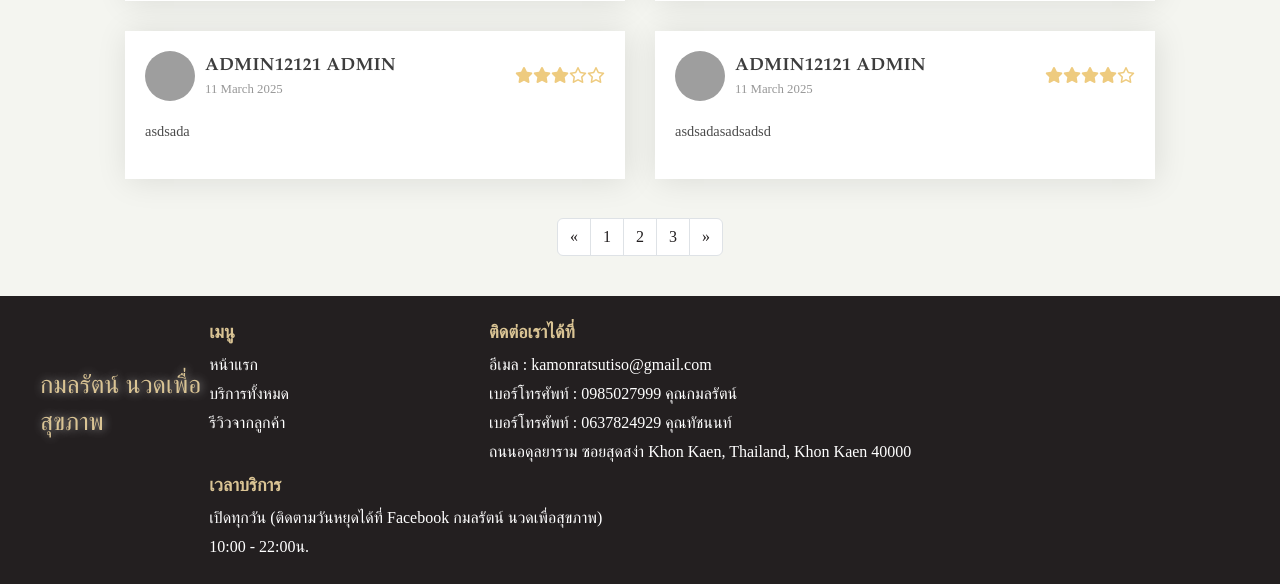
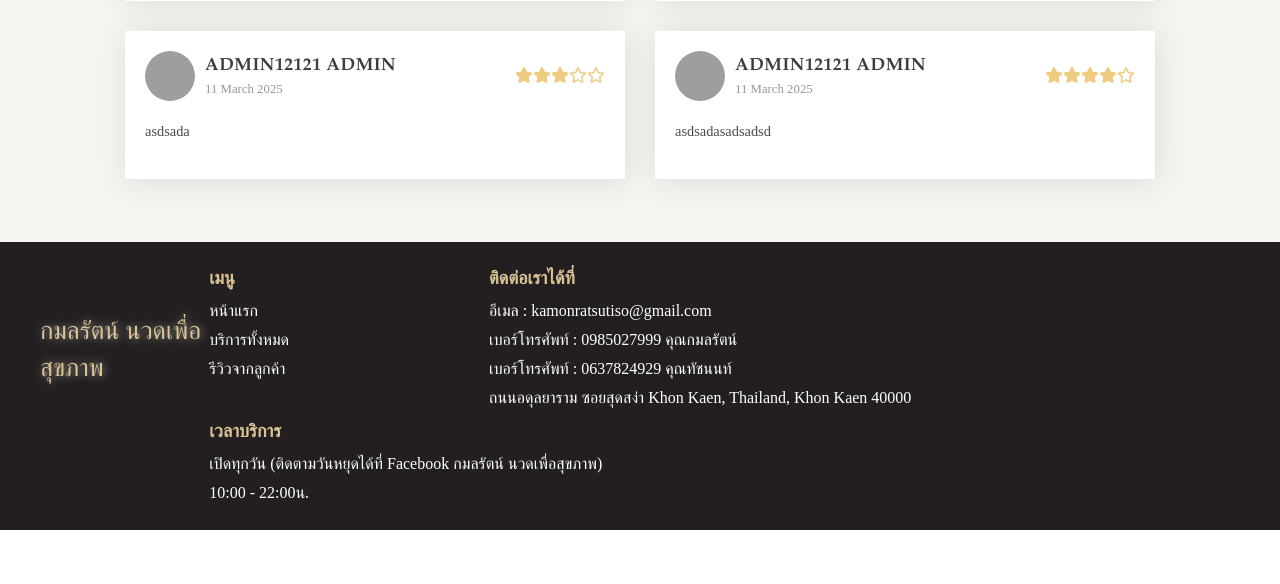
Before and after one commit to HukikuniXVII/DBMS, a Django app: page /review/ in a window 1280 px wide. Shown: the part 805-1389 px from the top of the page. After the commit the page ends 1335 px from the top, so only its background shows below. Run offline with Django 5.2, Linux system fonts and the light colour scheme; data comes from the database, SQL or seed files in the repository; both versions use the stored data as it was after the commit; some libraries are stand-ins or nearby versions; some web fonts are replaced; grey boxes are pictures that could not be loaded.

Commit message:
dsfdsfdsfdsfdsf

```diff
--- a/serviceApp/templates/review.html
+++ b/serviceApp/templates/review.html
@@ -259,24 +259,6 @@
         // โหลดรีวิวเมื่อหน้าเว็บโหลดเสร็จ
         document.addEventListener("DOMContentLoaded", loadReviews);
     </script>
-    <!-- PAGE-NAV -->
-    <nav aria-label="Page navigation ">
-        <ul class="pagination">
-            <li class="page-item">
-                <a class="page-link" href="#" aria-label="Previous">
-                    <span aria-hidden="true">&laquo;</span>
-                </a>
-            </li>
-            <li class="page-item"><a class="page-link" href="#">1</a></li>
-            <li class="page-item"><a class="page-link" href="#">2</a></li>
-            <li class="page-item"><a class="page-link" href="#">3</a></li>
-            <li class="page-item">
-                <a class="page-link" href="#" aria-label="Next">
-                    <span aria-hidden="true">&raquo;</span>
-                </a>
-            </li>
-        </ul>
-    </nav>
     <br>
 
     <script src='https://kit.fontawesome.com/c8e4d183c2.js'></script>
--- a/serviceApp/urls.py
+++ b/serviceApp/urls.py
@@ -39,6 +39,7 @@ urlpatterns = [
     path('service/', views.service_list, name='services_list'),
 
     # REVIEW admin
+    path('delete-review/<int:review_id>/', views.delete_review, name='delete_review'),
     path('admin-reviews/', views.manage_reviews, name='admin_reviews'),
 
     # BOOKING admin
--- a/serviceApp/views.py
+++ b/serviceApp/views.py
@@ -81,10 +81,9 @@ def service_list(request):
     services = Service.objects.all()
     return render(request, 'service.html', {'services': services})
 
-@user_passes_test(superuser_required)
 def get_reviews(request):
     if request.method == "GET":
-        reviews = Review.objects.select_related("user").order_by("-review_date")[:10]
+        reviews = Review.objects.select_related("user").order_by("-review_date")
         review_list = [
             {
                 "name": review.user.get_full_name(),
@@ -97,6 +96,7 @@ def get_reviews(request):
         ]
         return JsonResponse({"reviews": review_list}, safe=False)
     return JsonResponse({"error": "Invalid request method"}, status=405)
+
 
 def get_review_stats(request):
     reviews = Review.objects.all()
@@ -734,3 +734,9 @@ def check_timeslot_availability(request):
 @user_passes_test(superuser_required)
 def a_dashboard(request):
     return render(request,'ad.html')
+
+@user_passes_test(superuser_required)
+def delete_review(request, review_id):
+    review = get_object_or_404(Review, review_id=review_id)
+    review.delete()
+    return redirect('admin_reviews')
```
Also changed, not shown: serviceApp/templates/admin-reviews.html (+8 -2 lines), db.sqlite3, static/css/482115144_1688949865337018_2661370614483899470_n.jpg (added).
